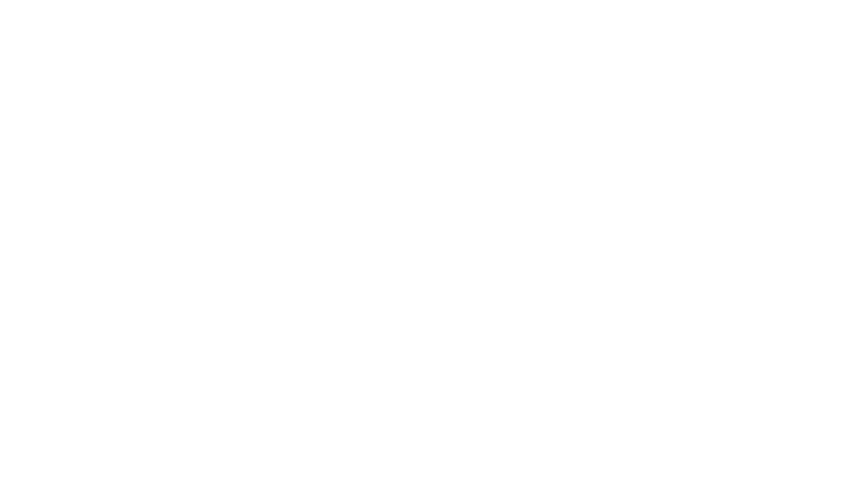
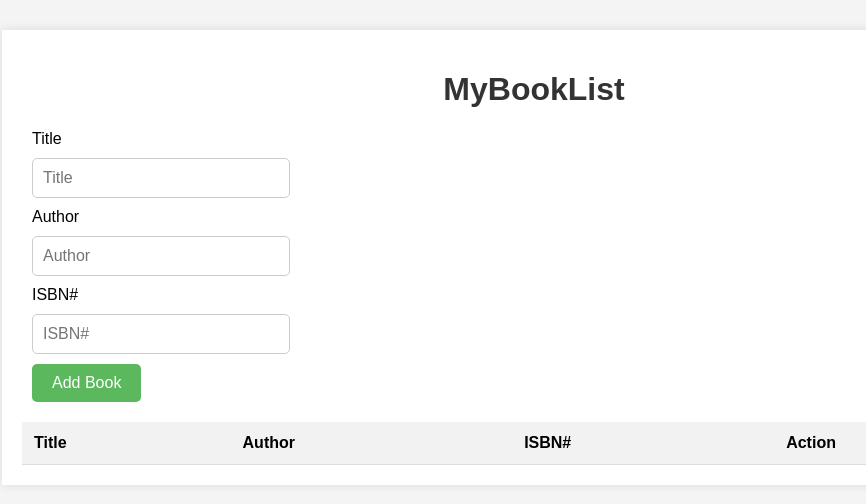
Before and after one commit to acciojob/book-list-arindam0011, a website: page main.html in a window 1280 px wide. Shown: the whole page, without its empty margins (106-972 px from the left). Drawn offline with Linux system fonts and the light colour scheme.

Commit message:
created a submission

```diff
--- a/main.html
+++ b/main.html
@@ -8,6 +8,32 @@
 
 <body>
 	<!-- the entire body must be written by student -->
+	<div class="container">
+        <h1>MyBookList</h1>
+        <div class="form-group">
+				<label>Title</label>
+            <input type="text" id="title" placeholder="Title">
+	            <label>Author</label>
+			<input type="text" id="author" placeholder="Author">
+	           <label>ISBN#</label>
+			<input type="text" id="isbn" placeholder="ISBN#">
+            <button id="submit">Add Book</button>
+        </div>
+        <table class="table table-striped">
+            <thead>
+                <tr>
+                    <th>Title</th>
+                    <th>Author</th>
+                    <th>ISBN#</th>
+                    <th>Action</th>
+                </tr>
+            </thead>
+            <tbody id="book-list">
+                <!-- Book rows will go here -->
+            </tbody>
+        </table>
+    </div>
+
     <script type="text/javascript" src="./script.js">
 </script>
 
--- a/script.js
+++ b/script.js
@@ -1 +1,34 @@
 //your JS code here. If required.
+
+const title=document.getElementById("title");
+const author=document.getElementById("author");
+const isbn=document.getElementById("isbn");
+const tableBody=document.getElementById("book-list");
+
+const addBook=document.getElementById("submit");
+
+	addBook.addEventListener("click", bookDescription);
+
+function bookDescription(event) {
+
+	event.preventDefault();
+	let trow=documennt.createElement('tr');
+
+	trow.innerHTML=`<td>${title}</td>
+					<td>${author}</td>
+					<td>${isbn}</td>
+					<td><button id="tbtn">✕</button></td>`
+
+
+     tbody.append(trow);
+
+ let tbtn=document.getElementById("tbtn");
+     tbtn.setAttribute("color", 'black');
+     tbtn.setAttribute("background-color", 'red');
+
+
+
+
+
+
+}
--- a/styles.css
+++ b/styles.css
@@ -1 +1,83 @@
 /*  your css code here. If applicable */
+body {
+    font-family: Arial, sans-serif;
+    margin: 0;
+    padding: 0;
+    background-color: #f4f4f4;
+}
+
+.container {
+    width: 80%;
+    margin: auto;
+    overflow: hidden;
+    padding: 20px;
+    background-color: white;
+    margin-top: 30px;
+    box-shadow: 0 0 10px rgba(0, 0, 0, 0.1);
+}
+
+h1 {
+    text-align: center;
+    color: #333;
+}
+
+.form-group {
+
+    justify-content: space-between;
+    margin-bottom: 20px;
+}
+.form-group>*{
+	display:block;
+	margin:10px;
+}
+
+.form-group input {
+    width: 23%;
+    padding: 10px;
+    font-size: 16px;
+    border: 1px solid #ccc;
+    border-radius: 5px;
+}
+
+.form-group button {
+    padding: 10px 20px;
+    font-size: 16px;
+    background-color: #5cb85c;
+    color: white;
+    border: none;
+    border-radius: 5px;
+    cursor: pointer;
+}
+
+.form-group button:hover {
+    background-color: #4cae4c;
+}
+
+.table {
+    width: 100%;
+    border-collapse: collapse;
+    margin-top: 20px;
+}
+
+.table th, .table td {
+    padding: 12px;
+    text-align: left;
+    border-bottom: 1px solid #ddd;
+}
+
+.table th {
+    background-color: #f2f2f2;
+}
+
+.table tr:nth-child(even) {
+    background-color: #f9f9f9;
+}
+
+.table tr:hover {
+    background-color: #f1f1f1;
+}
+
+.delete {
+    color: red;
+    cursor: pointer;
+}
```
